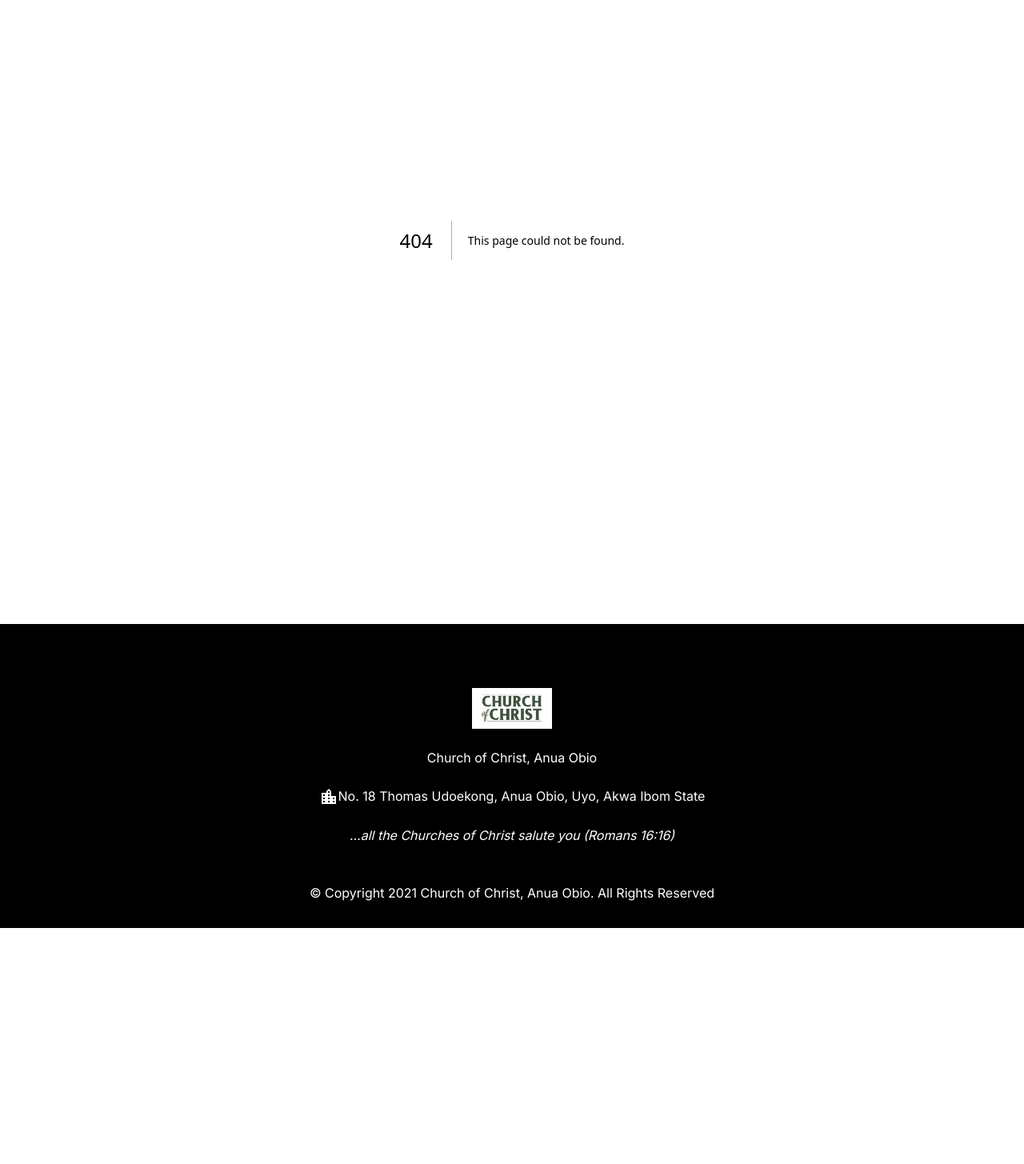
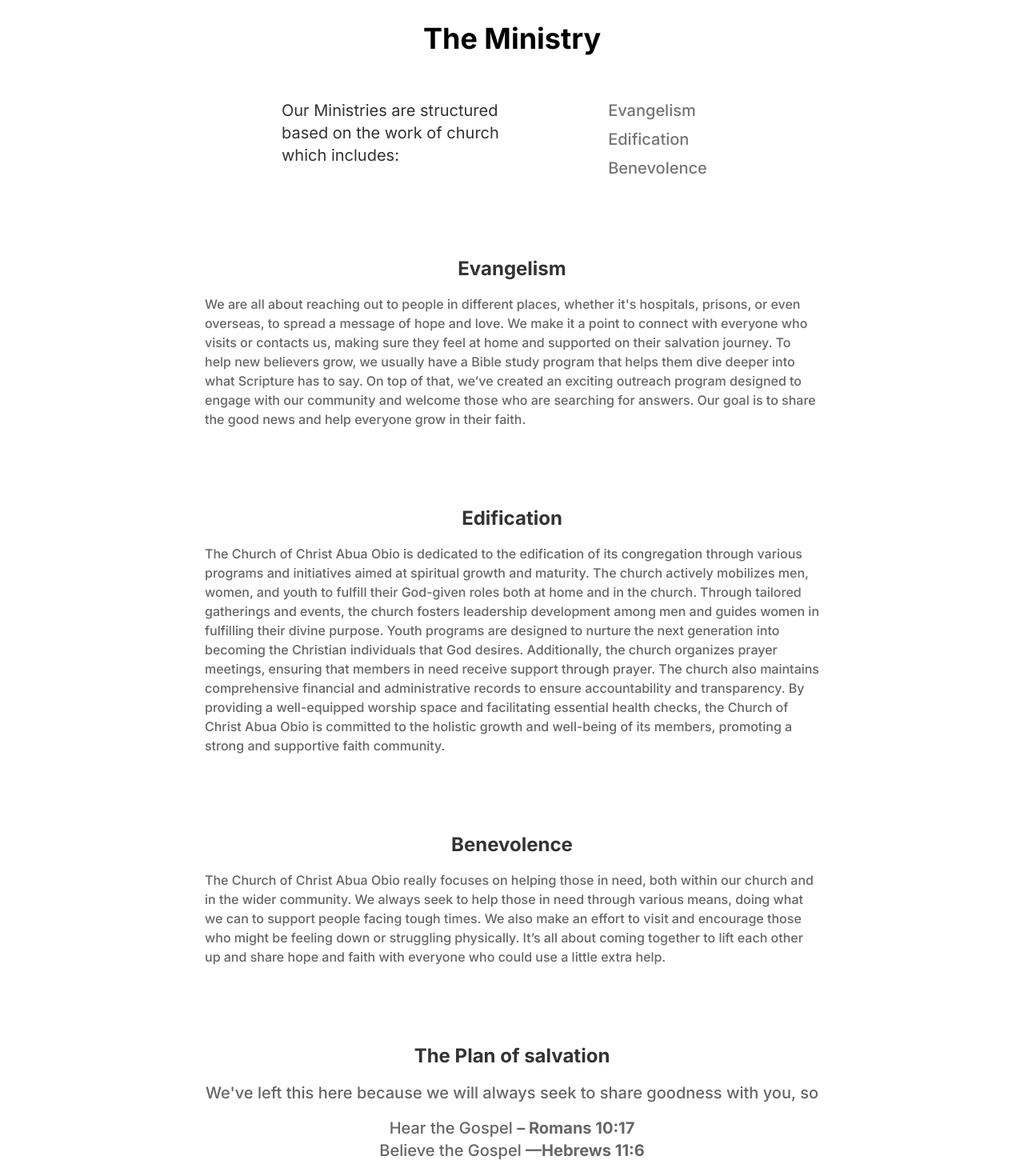
Before and after one commit to JoyOffiong/AnuaObio-website, a Next.js app: page /pages/more/theMinistry in a window 1280 px wide. Before the commit this address had no page. Shown: the part 100-1555 px from the top of the page at 80% size. Before the commit the page ends 1260 px from the top, so only its background shows below. Built offline with nearby package versions, Linux system fonts and the light colour scheme.

Commit message:
feat:more pages

```diff
--- a/package.json
+++ b/package.json
@@ -13,13 +13,16 @@
     "@emotion/styled": "^11.13.0",
     "@mui/icons-material": "^5.16.6",
     "@mui/material": "^5.16.6",
+    "@react-google-maps/api": "^2.20.5",
     "anua-obio": "file:",
+    "leaflet": "^1.9.4",
     "lucide-react": "^0.424.0",
     "next": "14.2.5",
     "react": "^18",
     "react-dom": "^18",
     "react-hook-form": "^7.54.2",
     "react-icons": "^5.4.0",
+    "react-leaflet": "^4.2.1",
     "react-masonry-css": "^1.0.16"
   },
   "devDependencies": {
--- a/src/app/layout.tsx
+++ b/src/app/layout.tsx
@@ -83,8 +83,8 @@ More  </button>
   {moreDropdownVisible && (
     <div onMouseLeave={()=>setMoreDropdownVisible(false)} className="absolute -left-12 top-full mt-2 w-40 bg-white shadow-lg rounded-lg py-2"
 >
-      <Link href="./pages/more/gallery" className="block px-4 py-2 hover:bg-gray-100">Gallery</Link>
-      <Link href="./pages/more/TheMinistry"className="block px-4 py-2 hover:bg-gray-100">The Ministry</Link>
+      <Link href="./pages/more/gallery1" className="block px-4 py-2 hover:bg-gray-100">Gallery</Link>
+      <Link href="./pages/more/theMinistry"className="block px-4 py-2 hover:bg-gray-100">The Ministry</Link>
       <Link href="./pages/more/TheMinister" className="block px-4 py-2 hover:bg-gray-100">Support Us</Link>
     </div>
   )}
@@ -146,8 +146,8 @@ More  </button>
   {moreDropdownVisible && (
     <div onMouseLeave={()=>setMoreDropdownVisible(false)} className="absolute left-0 top-48 mt-2 w-40 bg-white shadow-custom-xl rounded-lg py-2"
 >
-      <Link href="./pages/more/gallery" className="block px-4 py-2 hover:bg-gray-100">Gallery</Link>
-      <Link href="./pages/more/TheMinistry"className="block px-4 py-2 hover:bg-gray-100">The Ministry</Link>
+      <Link href="./pages/more/gallery1" className="block px-4 py-2 hover:bg-gray-100">Gallery</Link>
+      <Link href="./pages/more/theMinistry"className="block px-4 py-2 hover:bg-gray-100">The Ministry</Link>
       <Link href="./pages/more/TheMinister" className="block px-4 py-2 hover:bg-gray-100">Support Us</Link>
     </div>
   )}    </div>
--- a/src/app/pages/contactUs/page.tsx
+++ b/src/app/pages/contactUs/page.tsx
@@ -1,5 +1,6 @@
 "use client"
 
+import MapReport from '@/sharedComponents/googleMap'
 import InputBoxComp from '@/sharedComponents/inputField'
 import React from 'react'
 import { useForm } from 'react-hook-form'
@@ -9,14 +10,14 @@ function ContactUs() {
   const {control, handleSubmit} = useForm()
 
   return (
-       <div className='mt-28 mb-20 px-6 md:px-14'>
+       <div className='mt-28 mb-20  '>
       <div>
-      <div className="text-center mx-auto md:w-9/12 w-full">
+      <div className="text-center mx-auto px-6 md:px-14 md:w-9/12 w-full">
         <p className="font-bold  px-0 text-2xl md:text-4xl mb-10 md:mb-14">Questions? Comments?  Want to learn more?
 Please contact us using the form below and we will
 be happy to help in any way we can!</p>
       </div>
-      <form action="" className='w-11/12 md:w-9/12 space-y-8 mt-10 mx-auto text-[#ac9ca4] font-medium'>
+      <form action="" className='w-11/12 px-6 md:px-14 md:w-9/12 space-y-8 mt-10 mx-auto text-[#ac9ca4] font-medium'>
       <div className='grid grid-cols-1 md:grid-cols-2 gap-8'>
       <div className='space-y-2'>
         <label htmlFor="">Name</label>
@@ -57,15 +58,15 @@ be happy to help in any way we can!</p>
       </div>
       </form>
 
-     <div className='grid grid-cols-1 md:grid-cols-2 px-8 mt-20 items-center gap-4'>
-      <div className='space-y-4'>
-        <p className='font-semibold text-3xl'>Come visit us at:</p>
-        <p className='font-medium text-xl'>No. 18 Thomas Udoekong street, Anua Obio, Uyo Akwa Ibom State.</p>
-        <p className='text-[#888888] text-lg'>We are a group of everyday people we seek to pattern selves after the example of the early church as it is revealed in the New Testament.
+     <div className='grid grid-cols-1 md:grid-cols-2 pl-14 mt-36 gap-4'>
+      <div className='space-y-6 mt-16'>
+        <p className='font-semibold text-3xl md:text-5xl'>Come visit us at:</p>
+        <p className='font-medium text-xl md:text-2xl'>No. 18 Thomas Udoekong street, Anua Obio, Uyo Akwa Ibom State.</p>
+        <p className='text-[#888888] text-lg md:text-'>We are a group of everyday people we seek to pattern selves after the example of the early church as it is revealed in the New Testament.
         Join us today</p>
       </div>
-      <div>
-
+      <div className='z-2'>
+        <MapReport />
       </div>
      </div>
 
--- /dev/null
+++ b/src/app/pages/more/gallery1/page.tsx
@@ -0,0 +1,72 @@
+"use client";
+import Image from 'next/image';
+import React, { useEffect, useRef, useState } from 'react';
+
+const images = [
+    { img: "/images/img1.jpeg" },
+    { img: "/images/img2.jpeg" },
+    { img: "/images/img3.jpeg" }
+];
+
+function Gallery1() {
+    const [isVisible, setIsVisible] = useState(false);
+    const sectionRef = useRef(null);
+
+    useEffect(() => {
+        const observer = new IntersectionObserver(
+            ([entry]) => {
+                if (entry.isIntersecting) {
+                    setIsVisible(true);
+                }
+            },
+            { threshold: 0.2 }
+        );
+
+        if (sectionRef.current) {
+            observer.observe(sectionRef.current);
+        }
+
+        return () => {
+            if (sectionRef.current) {
+                observer.unobserve(sectionRef.current);
+            }
+        };
+    }, []);
+
+    return (
+        <div
+            ref={sectionRef}
+            className={`font-inter my-20 mt-32 w-11/12 mx-auto transform transition-all duration-700 ${
+                isVisible ? "opacity-100 translate-y-0" : "opacity-0 translate-y-10"
+            }`}
+        >
+            {/* Image Container */}
+            <div className="w-full flex flex-wrap md:flex-nowrap gap-4 justify-center">
+                {images.map((props, index) => {
+                    const { img } = props;
+                    return (
+                        <div key={index} className="w-full md:w-1/3">
+                            <Image
+                                src={img}
+                                alt="Gallery Image"
+                                width={400} // Adjust based on preference
+                                height={300} // Adjust based on preference
+                                className="w-full h-auto"
+                                style={{ objectFit: "cover" }}
+                            />
+                        </div>
+                    );
+                })}
+            </div>
+
+            {/* Button */}
+            <div className="mt-6 text-center flex justify-center">
+                <button className="bg-black shadow-xl flex items-center text-white gap-2 rounded-lg px-8 py-2 transform hover:scale-110 mt-5 hover:bg-green-900 transition-all duration-300 hover:text-white">
+                    <a href="./gallery">See all</a>
+                </button>
+            </div>
+        </div>
+    );
+}
+
+export default Gallery1;
--- /dev/null
+++ b/src/app/pages/more/support/page.tsx
@@ -0,0 +1,11 @@
+import React from 'react'
+
+function Support() {
+  return (
+    <div>
+
+    </div>
+  )
+}
+
+export default Support
--- /dev/null
+++ b/src/app/pages/more/theMinistry/page.tsx
@@ -0,0 +1,96 @@
+import React from "react";
+
+function OurMinstry() {
+  return (
+    <div className="font-inter mt-16">
+      <div className="px-4 md:px-16 py-16">
+        <div className="text-center">
+          <p className="font-bold md:text-4xl text-3xl mb-10 ">
+            The Ministry
+          </p>
+        </div>
+
+        <div className="md:space-y-24 space-y-12">
+          <div className="flex flex-row items-center space-y-4 w-full md:w-1/2  mx-auto">
+              <div className="">
+          <p className="text-[#333333] md:w-2/3 w-full text-left text-lg md:text-xl">
+              Our Ministries are structured based on the work of church which
+              includes:
+            </p>
+              </div>
+
+            <div className="text-[#757575] flex md:w-1/2 justify-center md:justify-end w-full flex-col gap-y-2 font-medium text-base md:text-xl">
+              <p>Evangelism</p>
+              <p>Edification</p>
+              <p>Benevolence</p>
+            </div>
+          </div>
+
+          <div className="space-y-4 w-10/12 mx-auto md:w-2/3">
+            <p className="text-[#333333] text-xl md:text-2xl font-bold text-center">Evangelism</p>
+
+            <p className="text-[#666666] font-medium">
+              We are all about reaching out to people in different places,
+              whether it's hospitals, prisons, or even overseas, to spread a
+              message of hope and love. We make it a point to connect with
+              everyone who visits or contacts us, making sure they feel at home
+              and supported on their salvation journey. To help new believers
+              grow, we usually have a Bible study program that helps them dive
+              deeper into what Scripture has to say. On top of that, we’ve
+              created an exciting outreach program designed to engage with our
+              community and welcome those who are searching for answers. Our
+              goal is to share the good news and help everyone grow in their
+              faith.{" "}
+            </p>
+          </div>
+
+          <div className="space-y-4 w-10/12 mx-auto md:w-2/3">
+            <p className="text-[#333333] text-xl md:text-2xl font-bold text-center">Edification</p>
+
+            <p className="text-[#666666] font-medium">
+            The Church of Christ Abua Obio is dedicated to the edification of its congregation through various programs and initiatives aimed at spiritual growth and maturity. The church actively mobilizes men, women, and youth to fulfill their God-given roles both at home and in the church. Through tailored gatherings and events, the church fosters leadership development among men and guides women in fulfilling their divine purpose. Youth programs are designed to nurture the next generation into becoming the Christian individuals that God desires. Additionally, the church organizes prayer meetings, ensuring that members in need receive support through prayer. The church also maintains comprehensive financial and administrative records to ensure accountability and transparency. By providing a well-equipped worship space and facilitating essential health checks, the Church of Christ Abua Obio is committed to the holistic growth and well-being of its members, promoting a strong and supportive faith community.
+            </p>
+          </div>
+
+          <div className="space-y-4 w-10/12 mx-auto md:w-2/3">
+            <p className="text-[#333333] text-xl md:text-2xl font-bold text-center">Benevolence</p>
+
+            <p className="text-[#666666] font-medium">
+            The Church of Christ Abua Obio really focuses on helping those in need, both within our church and in the wider community. We always seek to help those in need through various means, doing what we can to support people facing tough times. We also make an effort to visit and encourage those who might be feeling down or struggling physically. It’s all about coming together to lift each other up and share hope and faith with everyone who could use a little extra help.
+            </p>
+          </div>
+
+          <div className="space-y-4 w-10/12 mx-auto space-y-10 justify-center md:w-2/3">
+            <p className="text-[#333333] text-xl md:text-2xl font-bold  text-center">The Plan of salvation
+            </p>
+
+            <p className="text-[#666666] text-xl font-medium text-center ">
+            We've left this here because we will always seek to share goodness with you, so
+            </p>
+
+            <div>
+            <p className="text-[#666666] font-medium text-center text-xl">
+                Hear the Gospel <span className="font-bold">– Romans 10:17</span>
+            </p>
+            <p className="text-[#666666] font-medium text-center text-xl">
+                Believe the Gospel <span className="font-bold">—Hebrews 11:6</span>
+            </p>
+            <p className="text-[#666666] font-medium text-center text-xl">
+            Repent of your Sins <span className="font-bold">—-Luke 13:3</span>
+            </p>
+            <p className="text-[#666666] font-medium text-center text-xl">
+            Confess Christ <span className="font-bold">—- Matt 10:32</span>
+            </p>
+            <p className="text-[#666666] font-medium text-center text-xl">
+            Be Baptized <span className="font-bold">—- Romans 6:3-4</span>
+            </p>
+            </div>
+
+          </div>
+        </div>
+      </div>
+    </div>
+  );
+}
+
+export default OurMinstry;
--- /dev/null
+++ b/src/sharedComponents/googleMap.tsx
@@ -0,0 +1,40 @@
+import { MapContainer, TileLayer, Marker, Popup, CircleMarker } from "react-leaflet";
+import L from "leaflet";
+import "leaflet/dist/leaflet.css";
+import iconUrl from "leaflet/dist/images/marker-icon.png";
+import iconRetinaUrl from "leaflet/dist/images/marker-icon-2x.png";
+import iconShadow from "leaflet/dist/images/marker-shadow.png";
+
+const MapReport = () => {
+  const defaultCenter = [5.015825382375328, 7.887846954694571];
+
+  // Fix: Explicitly set marker icon
+  const DefaultIcon = new L.Icon({
+    iconUrl,
+    iconRetinaUrl,
+    shadowUrl: iconShadow,
+    iconSize: [25, 41],
+    iconAnchor: [12, 41],
+    popupAnchor: [1, -34],
+  });
+
+  return (
+    <MapContainer center={defaultCenter} zoom={20} style={{ height: "500px", width: "100%" }}>
+      <TileLayer
+        url="https://{s}.tile.openstreetmap.org/{z}/{x}/{y}.png"
+        attribution='&copy; <a href="https://www.openstreetmap.org/copyright">OpenStreetMap</a> contributors'
+      />
+
+      {/* Ensure Marker uses the correct icon */}
+      <Marker position={defaultCenter} icon={DefaultIcon}>
+          <Popup> Default Marker at {defaultCenter.join(", ")} </Popup>
+        </Marker>
+
+        <CircleMarker center={defaultCenter} color="green" fillColor="red" radius={10} fillOpacity={0.5}>
+          <Popup> Highlighted Location </Popup>
+        </CircleMarker>
+    </MapContainer>
+  );
+};
+
+export default MapReport;
--- a/tsconfig.json
+++ b/tsconfig.json
@@ -21,6 +21,6 @@
       "@/*": ["./src/*"]
     }
   },
-  "include": ["next-env.d.ts", "**/*.ts", "**/*.tsx", ".next/types/**/*.ts", "src/app/pages/teaching/Teaching1"],
+  "include": ["next-env.d.ts", "**/*.ts", "**/*.tsx", ".next/types/**/*.ts", "src/app/pages/teaching/Teaching1", "src/sharedComponents/googleMap.jsx"],
   "exclude": ["node_modules"]
 }
```
Also changed, not shown: 1 other file (tests, documents, lock files or other folders).
